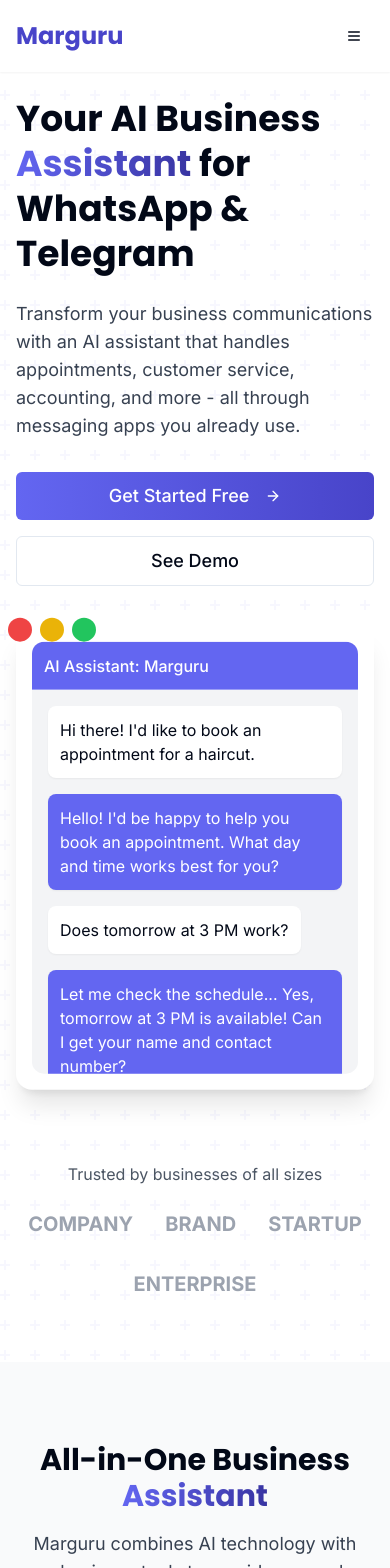
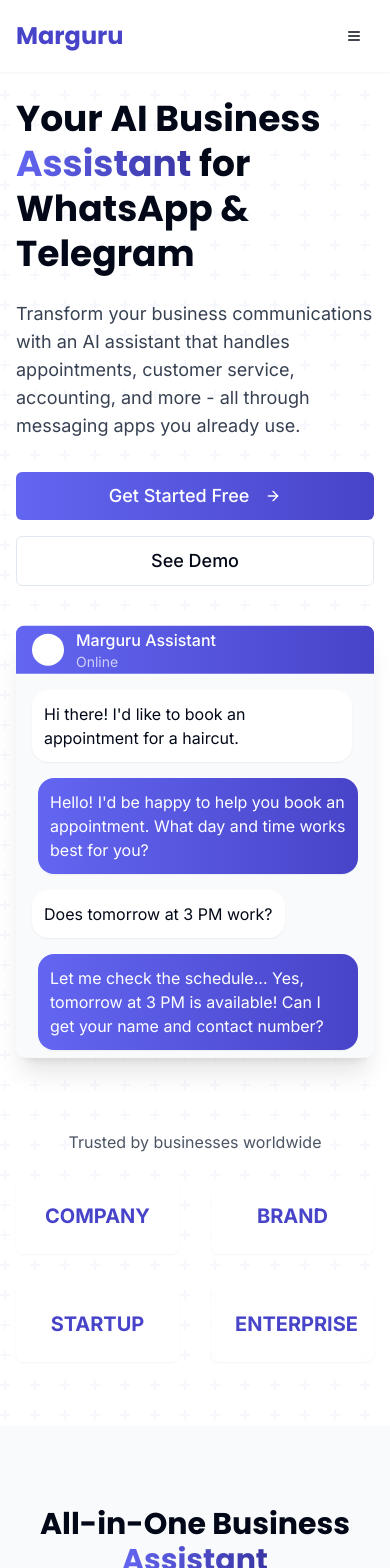
Before and after one commit to andreimarguru/marguru-ai-assistant, a React (Vite) app: page / in a window 390 px wide. Shown: the top 1568 px of the page. Built offline with nearby package versions, Linux system fonts and the light colour scheme.

Commit message:
Refactor: Improve UI and layout
Improve the UI, layout, and overall design of the application, including the removal of the three colored dots, enhancement of the trust section, and relocation of the setup wizard.

```diff
--- a/src/components/CTASection.tsx
+++ b/src/components/CTASection.tsx
@@ -1,18 +1,65 @@
 
 import React from 'react';
 import { Button } from '@/components/ui/button';
-import { ArrowRight } from 'lucide-react';
+import { ArrowRight, Link, Calendar, Users, Settings } from 'lucide-react';
+import { Card, CardContent } from '@/components/ui/card';
+
+const setupSteps = [
+  {
+    icon: <Link className="h-8 w-8 text-white" />,
+    title: "Connect Your Channels",
+    description: "Link WhatsApp or Telegram accounts"
+  },
+  {
+    icon: <Users className="h-8 w-8 text-white" />,
+    title: "Build Knowledge Base",
+    description: "We'll learn about your business"
+  },
+  {
+    icon: <Calendar className="h-8 w-8 text-white" />,
+    title: "Setup Integrations",
+    description: "Connect your tools and CRM"
+  },
+  {
+    icon: <Settings className="h-8 w-8 text-white" />,
+    title: "Go Live",
+    description: "Your AI assistant is ready"
+  }
+];
 
 const CTASection = () => {
   return (
-    <section className="py-20 bg-marguru-900 text-white">
+    <section className="py-20 bg-gradient-to-br from-marguru-900 to-marguru-800 text-white">
       <div className="container mx-auto px-4">
-        <div className="max-w-3xl mx-auto text-center">
+        <div className="max-w-3xl mx-auto text-center mb-16">
           <h2 className="text-3xl md:text-4xl font-bold mb-6">
-            Ready to Transform Your Business Communications?
+            Get Started in Minutes
           </h2>
           <p className="text-lg mb-8 text-gray-300">
-            Join thousands of businesses using Marguru to automate customer interactions, save time, and deliver exceptional service - all through the messaging apps your customers already use.
+            Follow these simple steps to transform your business communications with Marguru
+          </p>
+        </div>
+
+        <div className="grid grid-cols-1 md:grid-cols-2 lg:grid-cols-4 gap-6 mb-16">
+          {setupSteps.map((step, index) => (
+            <Card key={index} className="bg-white/10 border-white/20">
+              <CardContent className="p-6 text-center">
+                <div className="w-16 h-16 mx-auto mb-4 rounded-full bg-gradient-to-r from-marguru-500 to-marguru-600 flex items-center justify-center">
+                  {step.icon}
+                </div>
+                <h3 className="text-xl font-bold mb-2">{step.title}</h3>
+                <p className="text-gray-300">{step.description}</p>
+              </CardContent>
+            </Card>
+          ))}
+        </div>
+
+        <div className="max-w-3xl mx-auto text-center">
+          <h3 className="text-2xl md:text-3xl font-bold mb-6">
+            Ready to Transform Your Business Communications?
+          </h3>
+          <p className="text-lg mb-8 text-gray-300">
+            Join thousands of businesses using Marguru to automate customer interactions and deliver exceptional service.
           </p>
           <div className="flex flex-col sm:flex-row justify-center gap-4">
             <Button className="bg-white text-marguru-900 hover:bg-gray-100 text-lg py-6 px-8">
--- a/src/components/HeroSection.tsx
+++ b/src/components/HeroSection.tsx
@@ -16,7 +16,7 @@ const HeroSection = () => {
               Transform your business communications with an AI assistant that handles appointments, customer service, accounting, and more - all through messaging apps you already use.
             </p>
             <div className="flex flex-col sm:flex-row gap-4">
-              <Button className="btn-primary-gradient text-lg py-6 px-8">
+              <Button className="bg-gradient-to-r from-marguru-500 to-marguru-600 hover:from-marguru-600 hover:to-marguru-700 text-white text-lg py-6 px-8">
                 Get Started Free
                 <ArrowRight className="ml-2 h-5 w-5" />
               </Button>
@@ -27,45 +27,36 @@ const HeroSection = () => {
           </div>
           <div className="w-full lg:w-1/2 relative">
             <div className="relative bg-white rounded-2xl shadow-xl p-4 max-w-md mx-auto animate-float">
-              <div className="absolute -top-2 -left-2 w-6 h-6 rounded-full bg-red-500"></div>
-              <div className="absolute -top-2 left-6 w-6 h-6 rounded-full bg-yellow-500"></div>
-              <div className="absolute -top-2 left-14 w-6 h-6 rounded-full bg-green-500"></div>
+              <div className="h-12 bg-gradient-to-r from-marguru-500 to-marguru-600 rounded-t-lg flex items-center px-4 -mt-4 -mx-4">
+                <div className="flex items-center">
+                  <div className="w-8 h-8 bg-white rounded-full mr-3"></div>
+                  <div>
+                    <p className="text-white font-medium">Marguru Assistant</p>
+                    <p className="text-white/70 text-sm">Online</p>
+                  </div>
+                </div>
+              </div>
 
-              <div className="rounded-xl overflow-hidden">
-                <div className="bg-marguru-500 text-white p-3">
-                  <p className="font-medium">AI Assistant: Marguru</p>
-                </div>
-                <div className="p-4 bg-gray-100 h-96 overflow-y-auto">
+              <div className="p-4 bg-gray-50 h-96 overflow-y-auto rounded-b-lg -mx-4 -mb-4">
                 <div className="flex flex-col space-y-4">
                   <div className="flex items-end">
-                      <div className="bg-white rounded-lg p-3 max-w-xs shadow-sm">
+                    <div className="bg-white rounded-2xl p-3 max-w-xs shadow-sm">
                       <p>Hi there! I'd like to book an appointment for a haircut.</p>
                     </div>
                   </div>
                   <div className="flex items-end justify-end">
-                      <div className="bg-marguru-500 rounded-lg p-3 text-white max-w-xs shadow-sm">
+                    <div className="bg-gradient-to-r from-marguru-500 to-marguru-600 rounded-2xl p-3 text-white max-w-xs shadow-sm">
                       <p>Hello! I'd be happy to help you book an appointment. What day and time works best for you?</p>
                     </div>
                   </div>
                   <div className="flex items-end">
-                      <div className="bg-white rounded-lg p-3 max-w-xs shadow-sm">
+                    <div className="bg-white rounded-2xl p-3 max-w-xs shadow-sm">
                       <p>Does tomorrow at 3 PM work?</p>
                     </div>
                   </div>
                   <div className="flex items-end justify-end">
-                      <div className="bg-marguru-500 rounded-lg p-3 text-white max-w-xs shadow-sm">
+                    <div className="bg-gradient-to-r from-marguru-500 to-marguru-600 rounded-2xl p-3 text-white max-w-xs shadow-sm">
                       <p>Let me check the schedule... Yes, tomorrow at 3 PM is available! Can I get your name and contact number?</p>
-                      </div>
-                    </div>
-                    <div className="flex items-end">
-                      <div className="bg-white rounded-lg p-3 max-w-xs shadow-sm">
-                        <p>John Smith, 555-123-4567</p>
-                      </div>
-                    </div>
-                    <div className="flex items-end justify-end">
-                      <div className="bg-marguru-500 rounded-lg p-3 text-white max-w-xs shadow-sm">
-                        <p>Perfect! I've booked your appointment for tomorrow at 3 PM. You'll receive a confirmation shortly. Is there anything else I can help with?</p>
-                      </div>
                     </div>
                   </div>
                 </div>
@@ -75,12 +66,20 @@ const HeroSection = () => {
         </div>
 
         <div className="mt-16 text-center">
-          <p className="text-gray-600 mb-6">Trusted by businesses of all sizes</p>
-          <div className="flex flex-wrap justify-center items-center gap-8 md:gap-16">
-            <div className="text-gray-400 font-bold text-xl">COMPANY</div>
-            <div className="text-gray-400 font-bold text-xl">BRAND</div>
-            <div className="text-gray-400 font-bold text-xl">STARTUP</div>
-            <div className="text-gray-400 font-bold text-xl">ENTERPRISE</div>
+          <p className="text-gray-600 mb-6">Trusted by businesses worldwide</p>
+          <div className="grid grid-cols-2 md:grid-cols-4 gap-8 items-center justify-center">
+            <div className="bg-white/50 backdrop-blur-sm rounded-lg p-6 shadow-sm">
+              <div className="text-marguru-600 font-bold text-xl">COMPANY</div>
+            </div>
+            <div className="bg-white/50 backdrop-blur-sm rounded-lg p-6 shadow-sm">
+              <div className="text-marguru-600 font-bold text-xl">BRAND</div>
+            </div>
+            <div className="bg-white/50 backdrop-blur-sm rounded-lg p-6 shadow-sm">
+              <div className="text-marguru-600 font-bold text-xl">STARTUP</div>
+            </div>
+            <div className="bg-white/50 backdrop-blur-sm rounded-lg p-6 shadow-sm">
+              <div className="text-marguru-600 font-bold text-xl">ENTERPRISE</div>
+            </div>
           </div>
         </div>
       </div>
--- a/tailwind.config.ts
+++ b/tailwind.config.ts
@@ -1,4 +1,3 @@
-
 import type { Config } from "tailwindcss";
 
 export default {
```
Lines whose indentation alone changed are shown as unchanged.
